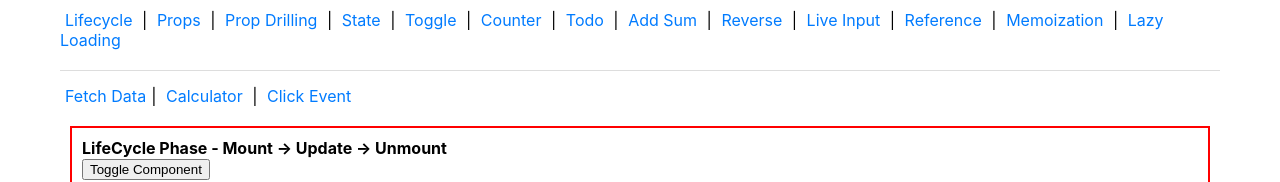
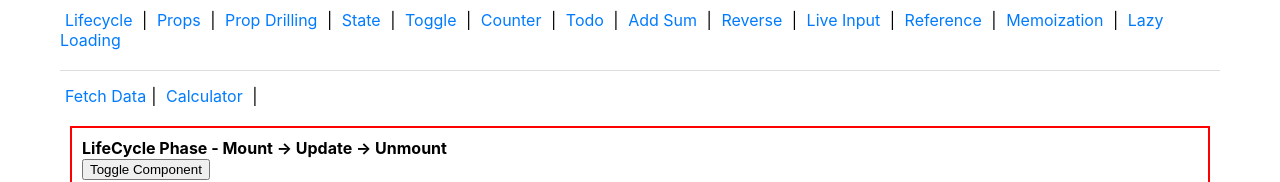
Before and after one commit to mahapatra079/my-app, a React (Create React App) app: page / in a window 1280 px wide. Shown: the top 182 px of the page. Built offline with nearby package versions, Linux system fonts and the light colour scheme.

Commit message:
Click Event  path

```diff
--- a/src/App.js
+++ b/src/App.js
@@ -44,7 +44,7 @@ export default function App() {
           <nav className="nav-2">
             <Link to="/fetch">Fetch Data</Link>|{" "}
             <Link to="/calculator">Calculator</Link> |{" "}
-            <Link to="/click-event">Click Event</Link>
+            {/* <Link to="/click-event">Click Event</Link> */}
           </nav>
         </div>
       </div>
```
